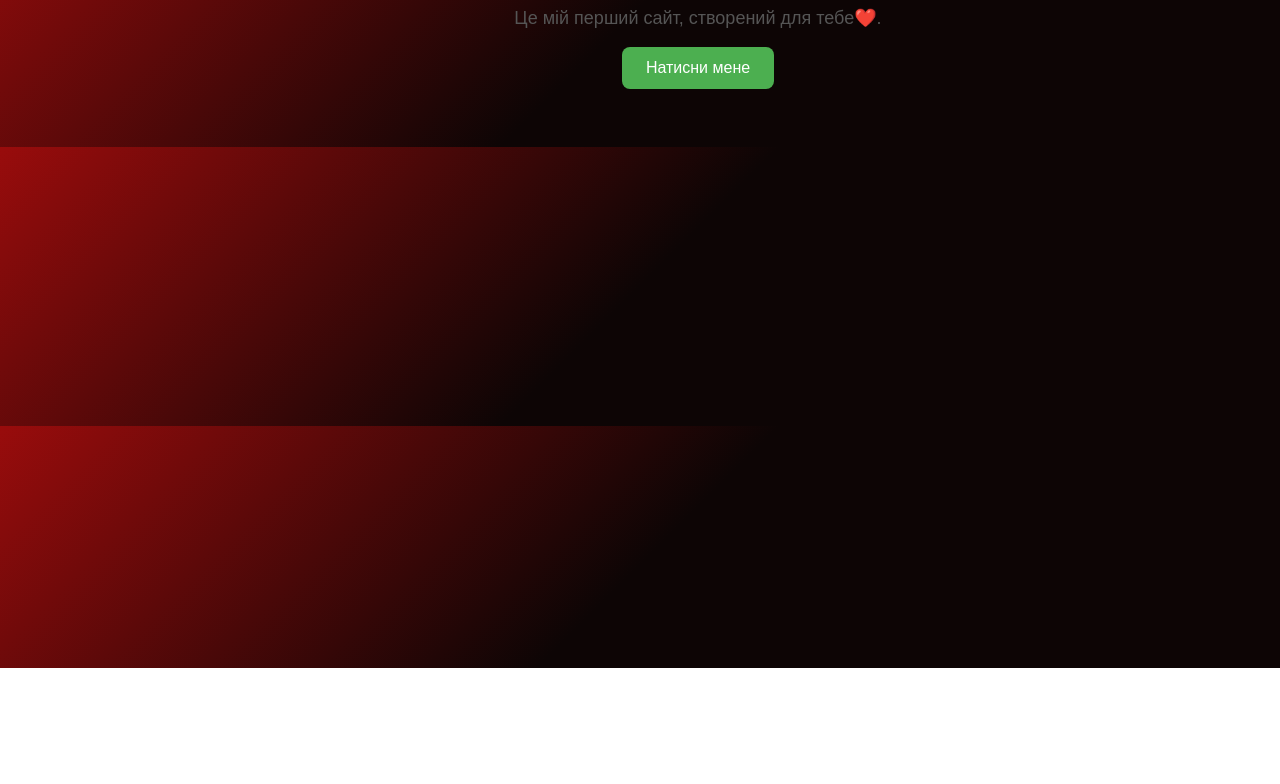
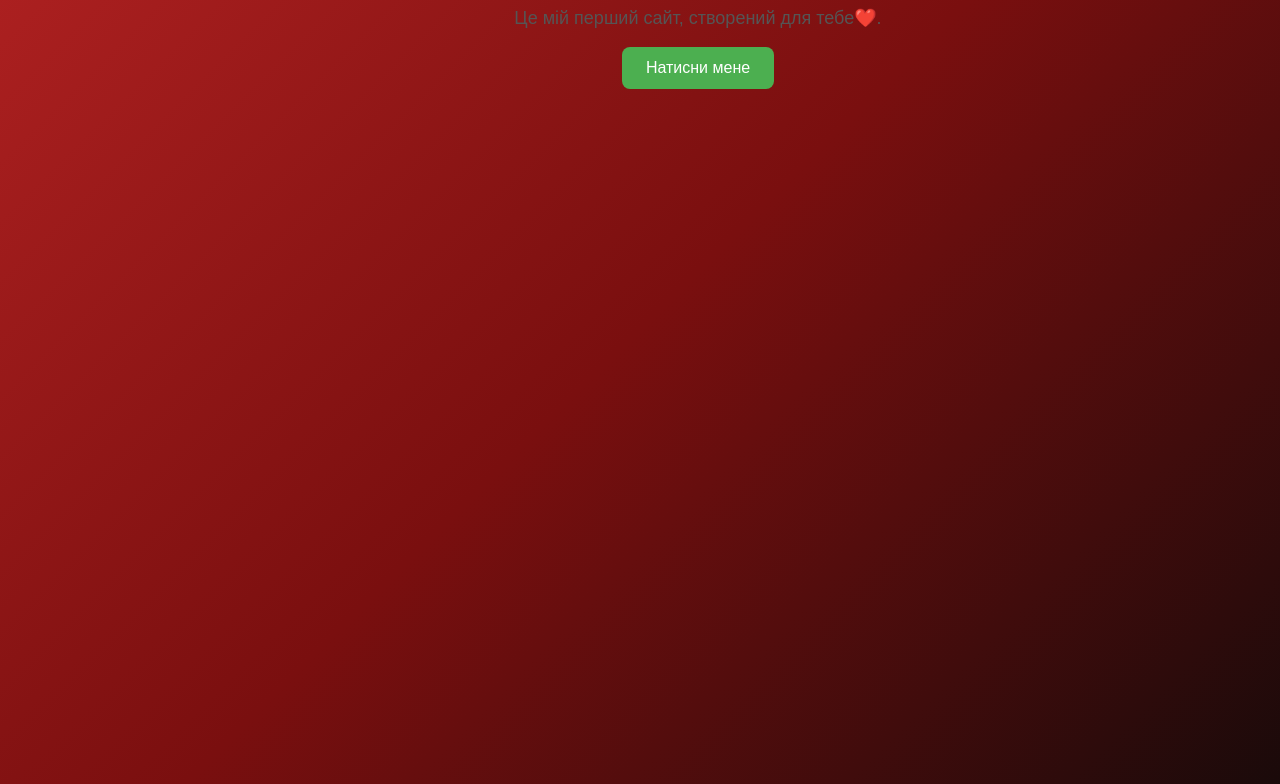
Before and after one commit to vitaliifedunyk/foryou, a plain HTML site: page index.html in a window 1280 px wide. Shown: the part 132-916 px from the top of the page. Before the commit the page ends 800 px from the top, so only its background shows below. Drawn offline with Linux system fonts and the light colour scheme.

Commit message:
Update index.html

```diff
--- a/index.html
+++ b/index.html
@@ -5,14 +5,17 @@
   <title>Мій перший сайт</title>
   <style>
     body {
-      font-family: Arial, sans-serif;
-      background-color: #f4f4f9;
-      text-align: center;
-      padding: 50px;
-      background: linear-gradient(135deg,rgba(153, 12, 12, 1) 0%, rgba(13, 5, 5, 1) 50%);
-      width: 100%;
+  font-family: Arial, sans-serif;
+  text-align: center;
+  padding: 50px;
+  width: 100%;
 
-    }
+  /* Плавний градієнт від яскравого червоного до майже чорного */
+  background: linear-gradient(135deg, #b22222, #7a0f0f, #1a0a0a);
+  background-size: cover; /* щоб покривало весь екран */
+  background-repeat: no-repeat;
+  min-height: 100vh; /* щоб градієнт займав всю висоту екрану */
+}
 
 
     h1 {
```
